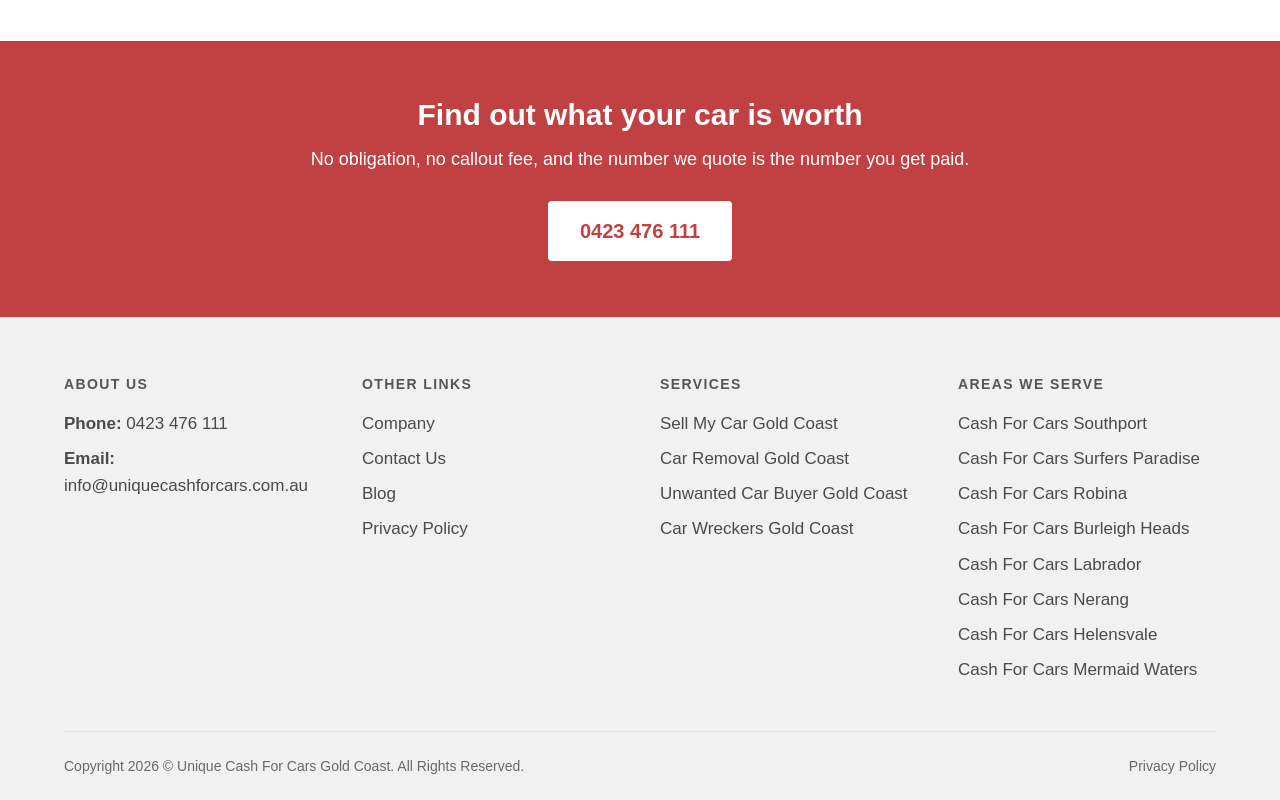
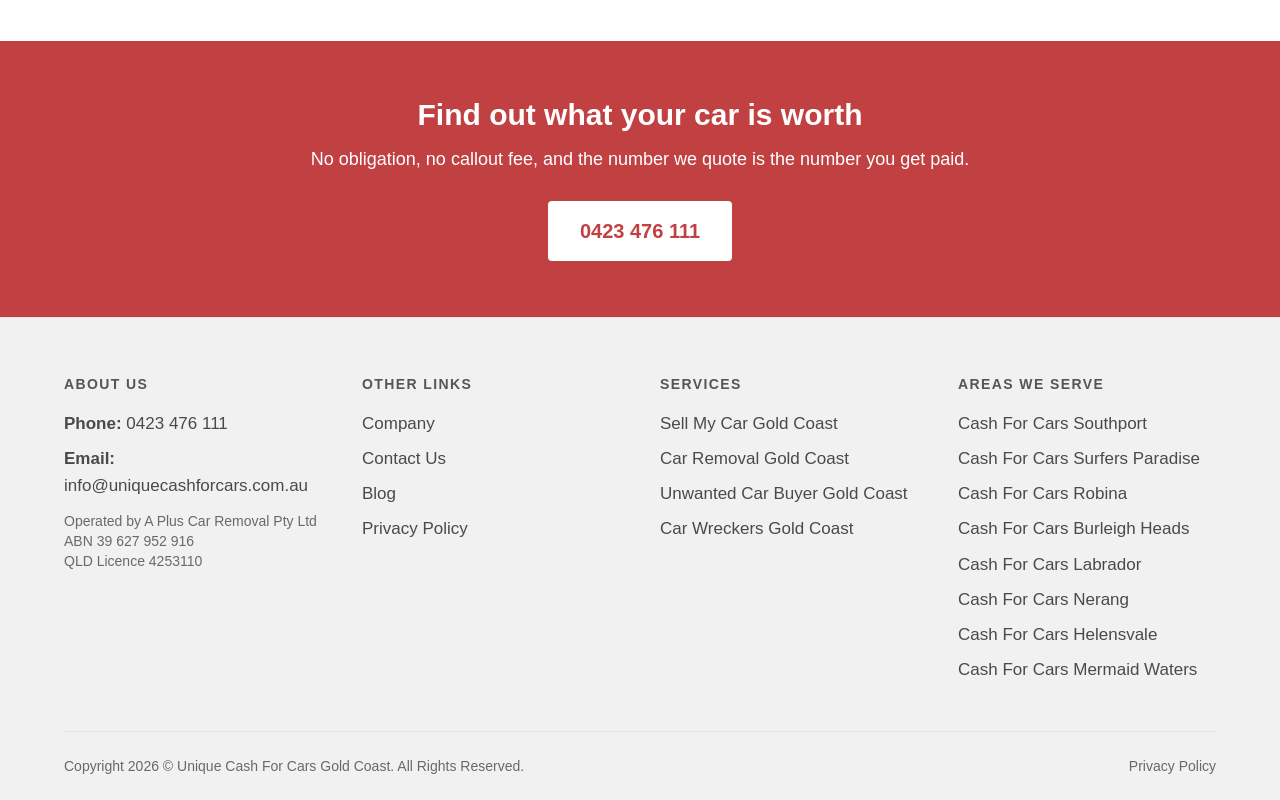
Before and after one commit to mehdiamiry40/unique-cash-for-cars, a Next.js app: page / in a window 1280 px wide. Shown: the part 5151-5951 px from the top of the page. Built offline with nearby package versions, Linux system fonts and the light colour scheme; no server answers; a web font is replaced by a local one.

Commit message:
Add verified legal and licence details (#21)

```diff
--- a/src/app/company-info-cash-for-cars-gold-coast-and-free-car-removal/page.tsx
+++ b/src/app/company-info-cash-for-cars-gold-coast-and-free-car-removal/page.tsx
@@ -11,8 +11,7 @@
  * indexed one — renaming it would throw away whatever equity it has for no gain.
  */
 export const metadata: Metadata = pageMeta({
-  // "Licensed QLD Vehicle Buyer" until site.licenceNumber exists to back it.
-  title: "About Unique Cash For Cars — Gold Coast Vehicle Buyer",
+  title: "About Unique Cash For Cars — Licensed QLD Vehicle Buyer",
   description:
     "Unique Cash For Cars buys unwanted vehicles from Gold Coast residents with free removal, straightforward quotes and cash on collection.",
   path: "/company-info-cash-for-cars-gold-coast-and-free-car-removal",
@@ -89,6 +88,10 @@
             <SectionHeading align="left">Licensing and credentials</SectionHeading>
             <Card>
               <dl className="space-y-3">
+                <div className="flex gap-3">
+                  <dt className="font-bold text-ink-heading">Registered entity</dt>
+                  <dd>{site.registeredEntityName}</dd>
+                </div>
                 {site.abn && (
                   <div className="flex gap-3">
                     <dt className="font-bold text-ink-heading">ABN</dt>
--- a/src/app/privacy-policy/page.tsx
+++ b/src/app/privacy-policy/page.tsx
@@ -113,6 +113,8 @@
         <p>
           {site.legalName}
           <br />
+          Operated by {site.registeredEntityName} · ABN {site.abn}
+          <br />
           <a href={site.phone.href}>{site.phone.display}</a> ·{" "}
           <a href={`mailto:${site.email}`}>{site.email}</a>
         </p>
--- a/src/components/Footer.tsx
+++ b/src/components/Footer.tsx
@@ -49,9 +49,11 @@
               </p>
             </div>
 
-            {/* These render only once filled in — see src/content/site.ts */}
+            <p className="mt-3 text-sm text-ink-muted">
+              Operated by {site.registeredEntityName}
+            </p>
             {site.abn && (
-              <p className="mt-3 text-sm text-ink-muted">ABN {site.abn}</p>
+              <p className="text-sm text-ink-muted">ABN {site.abn}</p>
             )}
             {site.licenceNumber && (
               <p className="text-sm text-ink-muted">
--- a/src/content/site.ts
+++ b/src/content/site.ts
@@ -11,6 +11,8 @@
   name: "Unique Cash For Cars",
   /** Longer form for page titles and schema. */
   legalName: "Unique Cash For Cars Gold Coast",
+  /** Registered corporation operating the Unique Cash For Cars service. */
+  registeredEntityName: "A Plus Car Removal Pty Ltd",
   url: "https://uniquecashforcars.com.au",
   description:
     "Get a firm cash offer for your Gold Coast car in about a minute. Up to $9,999, free towing, any condition. Call Unique Cash For Cars today.",
@@ -59,18 +61,9 @@
     facebook: "https://www.facebook.com/uniquecashforcars/",
   },
 
-  /**
-   * TODO — fill these in and they render automatically in the footer and on
-   * the About page. Both are trust signals worth real money in this industry.
-   *
-   * The site used to assert "a licensed, insured Queensland business" in four
-   * places while these were empty, which is an unsubstantiated representation
-   * under Australian Consumer Law. That copy has been reworded to claims the
-   * business can actually stand behind. Once you have the licence number,
-   * `git log --grep="Substantiate"` shows exactly which sentences to restore.
-   */
-  abn: "" as string,
-  licenceNumber: "" as string,
+  /** Public registration details confirmed against the Australian and QLD registers. */
+  abn: "39 627 952 916" as string,
+  licenceNumber: "4253110" as string,
 
   /** Headline offer. Change once here, updates every page and title tag. */
   maxPayout: "$9,999",
--- a/src/lib/schema.ts
+++ b/src/lib/schema.ts
@@ -22,6 +22,7 @@
     "@type": "AutomotiveBusiness",
     "@id": ORG_ID,
     name: site.legalName,
+    legalName: site.registeredEntityName,
     alternateName: site.name,
     url: site.url,
     telephone: site.phone.e164,
@@ -47,6 +48,15 @@
     })),
     sameAs: [site.social.facebook].filter(Boolean),
     ...(site.abn ? { taxID: site.abn } : {}),
+    ...(site.licenceNumber
+      ? {
+          identifier: {
+            "@type": "PropertyValue",
+            name: "Queensland motor dealer licence",
+            value: site.licenceNumber,
+          },
+        }
+      : {}),
   };
 }
 
```
